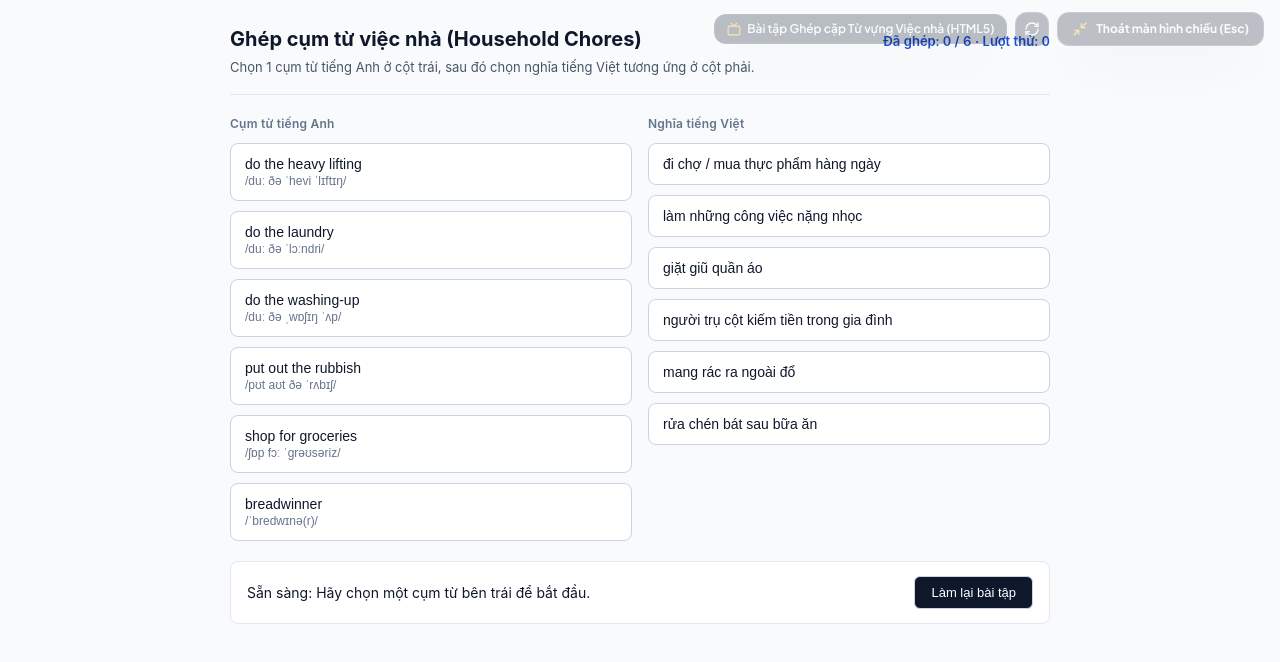
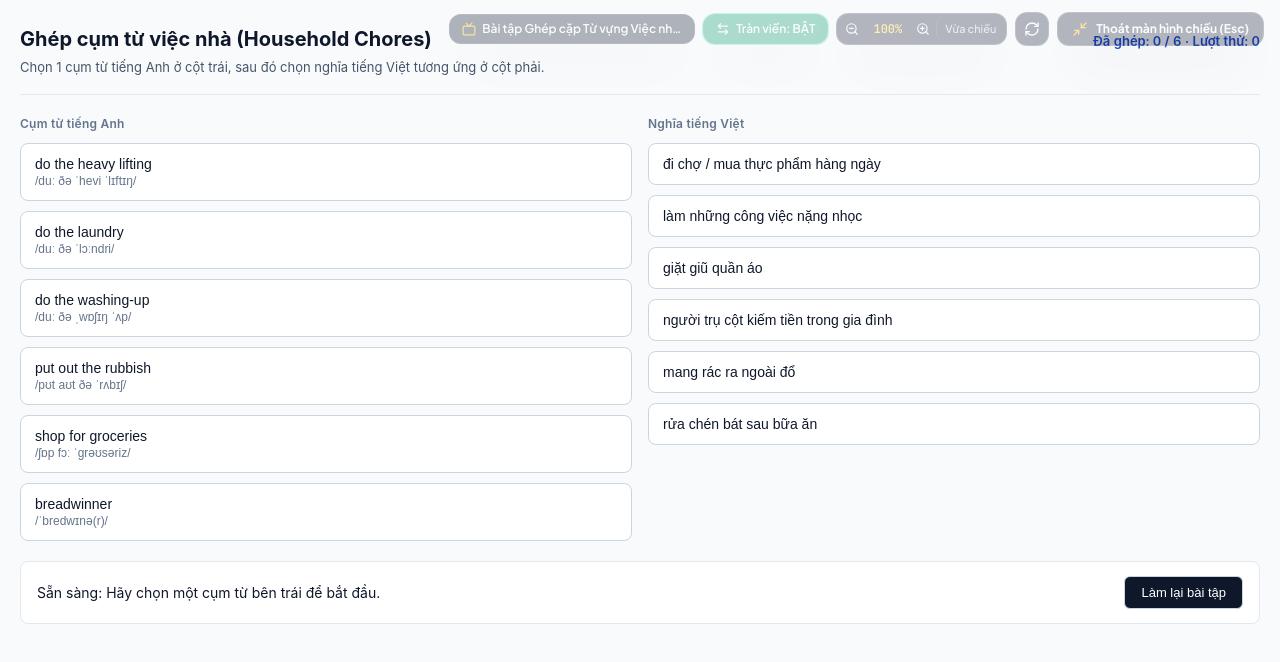
Before and after one commit to lechiphucqt-jpg/AcademiHub, a React (Vite) app: page / in a window 1280 px wide. Both pictures are taken after a click on the button "Toàn màn hình chiếu". Shown: the top 662 px of the page. Built offline with nearby package versions, Linux system fonts and the light colour scheme.

Commit message:
Add files via upload

```diff
--- a/src/components/InteractiveViewer.tsx
+++ b/src/components/InteractiveViewer.tsx
@@ -1,6 +1,7 @@
 import React, { useEffect, useMemo, useRef, useState } from 'react';
 import {
   AlertTriangle,
+  ArrowLeftRight,
   CheckCircle2,
   Code2,
   Download,
@@ -21,6 +22,8 @@ import {
   Tv,
   Upload,
   XCircle,
+  ZoomIn,
+  ZoomOut,
 } from 'lucide-react';
 import type { Book, DetailedContent, Lesson, QuizQuestion, SelectionPath, Unit } from '../types/academic';
 import { inspectHtmlCompatibility } from '../utils/htmlInspector';
@@ -69,6 +72,8 @@ export default function InteractiveViewer({
   const [iframeKey, setIframeKey] = useState(0);
   const [isFullscreen, setIsFullscreen] = useState(false);
   const [isPresentationMode, setIsPresentationMode] = useState(false);
+  const [presentationFitWidth, setPresentationFitWidth] = useState(true);
+  const [presentationZoom, setPresentationZoom] = useState(100);
   const [showAudit, setShowAudit] = useState(false);
   const [isOptimizing, setIsOptimizing] = useState(false);
 
@@ -223,6 +228,70 @@ export default function InteractiveViewer({
     return inspectHtmlCompatibility(draftHtml);
   }, [content.type, draftHtml]);
 
+  const presentationSrcDoc = useMemo(() => {
+    if (content.type !== 'interactive-html' || !draftHtml) return draftHtml;
+
+    const fitWidthCss = presentationFitWidth
+      ? `
+        /* Khắc phục khoảng trống 2 bên màn chiếu: Tự động tràn viền 100% */
+        html, body {
+          width: 100% !important;
+          max-width: 100% !important;
+          margin-left: 0 !important;
+          margin-right: 0 !important;
+          padding-left: 10px !important;
+          padding-right: 10px !important;
+          box-sizing: border-box !important;
+        }
+        body > div, body > main, body > section, body > article {
+          max-width: 100% !important;
+          width: 100% !important;
+          margin-left: 0 !important;
+          margin-right: 0 !important;
+        }
+        .container, .container-fluid, .wrapper, .page, .book-page,
+        [class*="max-w-"], [class*="container"],
+        div[style*="max-width"], section[style*="max-width"], main[style*="max-width"], article[style*="max-width"] {
+          max-width: 100% !important;
+          width: 100% !important;
+          margin-left: 0 !important;
+          margin-right: 0 !important;
+        }
+      `
+      : '';
+
+    const zoomCss = presentationZoom !== 100
+      ? `
+        body {
+          zoom: ${presentationZoom / 100} !important;
+          transform-origin: top center !important;
+        }
+        @supports not (zoom: 1) {
+          body {
+            transform: scale(${presentationZoom / 100});
+            transform-origin: top center;
+          }
+        }
+      `
+      : '';
+
+    if (!fitWidthCss && !zoomCss) return draftHtml;
+
+    const enhancerStyle = `
+      <style id="academic-presentation-fit-engine">
+        ${fitWidthCss}
+        ${zoomCss}
+      </style>
+    `;
+
+    if (draftHtml.includes('</head>')) {
+      return draftHtml.replace('</head>', `${enhancerStyle}\n</head>`);
+    } else if (draftHtml.includes('<body')) {
+      return draftHtml.replace('<body', `${enhancerStyle}\n<body`);
+    }
+    return `${enhancerStyle}\n${draftHtml}`;
+  }, [content.type, draftHtml, presentationFitWidth, presentationZoom]);
+
   const handleSaveHtml = () => {
     onUpdateContent(book.id, unit.id, lesson.id, content.id, {
       htmlContent: draftHtml,
@@ -312,11 +381,78 @@ export default function InteractiveViewer({
     return (
       <div className="fixed inset-0 z-[999999] w-screen h-screen bg-white dark:bg-slate-950 flex flex-col m-0 p-0 overflow-hidden select-none">
         {/* Floating presentation toolbar: faint by default, reveals smoothly on hover */}
-        <div className="absolute top-3 right-4 z-[1000000] flex items-center gap-2 opacity-30 hover:opacity-100 transition-opacity duration-200">
-          <span className="hidden md:inline-flex items-center gap-1.5 px-3 py-1.5 rounded-xl bg-slate-900/90 text-white text-xs font-semibold backdrop-blur-md shadow-2xl border border-white/10 pointer-events-none">
+        <div className="absolute top-3 right-4 z-[1000000] flex flex-wrap items-center gap-2 opacity-35 hover:opacity-100 transition-opacity duration-200">
+          <span className="hidden lg:inline-flex items-center gap-1.5 px-3 py-1.5 rounded-xl bg-slate-900/90 text-white text-xs font-semibold backdrop-blur-md shadow-2xl border border-white/10 pointer-events-none">
             <Tv className="w-3.5 h-3.5 text-amber-400" />
-            <span className="truncate max-w-xs">{content.title}</span>
+            <span className="truncate max-w-[200px]">{content.title}</span>
           </span>
+
+          {content.type === 'interactive-html' && (
+            <>
+              {/* Nút Tràn viền 100% (Fit Width) */}
+              <button
+                type="button"
+                onClick={() => {
+                  const next = !presentationFitWidth;
+                  setPresentationFitWidth(next);
+                  onNotify(
+                    next
+                      ? 'Đã BẬT chế độ Tràn viền: Trang sách sẽ tự động giãn đầy 100% bề ngang màn chiếu.'
+                      : 'Đã TẮT chế độ Tràn viền: Trang sách hiển thị theo tỷ lệ gốc.',
+                    'info'
+                  );
+                }}
+                title={presentationFitWidth ? 'Đang BẬT tràn viền 100% (Click để chuyển về khung gốc)' : 'Bật tràn viền 100% để lấp đầy 2 bên'}
+                className={`inline-flex items-center gap-1.5 px-3 py-1.5 rounded-xl text-xs font-semibold backdrop-blur-md shadow-2xl border transition-all cursor-pointer ${
+                  presentationFitWidth
+                    ? 'bg-emerald-600/90 hover:bg-emerald-600 text-white border-emerald-400/40 ring-1 ring-emerald-400/50'
+                    : 'bg-slate-900/85 hover:bg-slate-900 text-slate-300 border-white/20'
+                }`}
+              >
+                <ArrowLeftRight className="w-3.5 h-3.5" />
+                <span>{presentationFitWidth ? 'Tràn viền: BẬT' : 'Tràn viền: TẮT'}</span>
+              </button>
+
+              {/* Bộ điều khiển Phóng to / Thu nhỏ Zoom */}
+              <div className="flex items-center rounded-xl bg-slate-900/85 backdrop-blur-md shadow-2xl border border-white/20 p-0.5 text-xs text-white">
+                <button
+                  type="button"
+                  onClick={() => setPresentationZoom((z) => Math.max(70, z - 15))}
+                  title="Thu nhỏ tỷ lệ sách (A-)"
+                  className="p-1.5 hover:bg-white/10 rounded-lg cursor-pointer transition-colors"
+                >
+                  <ZoomOut className="w-3.5 h-3.5" />
+                </button>
+                <button
+                  type="button"
+                  onClick={() => setPresentationZoom(100)}
+                  title="Đặt lại mức phóng to chuẩn 100%"
+                  className="px-2 py-1 font-mono font-bold hover:bg-white/10 rounded-md cursor-pointer text-amber-300 tabular-nums"
+                >
+                  {presentationZoom}%
+                </button>
+                <button
+                  type="button"
+                  onClick={() => setPresentationZoom((z) => Math.min(220, z + 15))}
+                  title="Phóng to tỷ lệ sách (A+)"
+                  className="p-1.5 hover:bg-white/10 rounded-lg cursor-pointer transition-colors"
+                >
+                  <ZoomIn className="w-3.5 h-3.5" />
+                </button>
+                <button
+                  type="button"
+                  onClick={() => setPresentationZoom(presentationZoom === 135 ? 100 : 135)}
+                  title="Phóng to 135% vừa vặn cho máy chiếu"
+                  className={`px-2 py-1 text-[11px] font-medium rounded-md cursor-pointer border-l border-white/10 transition-colors ${
+                    presentationZoom === 135 ? 'text-amber-300 font-bold bg-white/10' : 'text-slate-300 hover:bg-white/10'
+                  }`}
+                >
+                  {presentationZoom === 135 ? 'Chuẩn' : 'Vừa chiếu'}
+                </button>
+              </div>
+            </>
+          )}
+
           <button
             type="button"
             onClick={() => setIframeKey((k) => k + 1)}
@@ -340,9 +476,9 @@ export default function InteractiveViewer({
         <div className="w-full h-full flex-1 flex flex-col m-0 p-0 overflow-hidden bg-white">
           {content.type === 'interactive-html' && (
             <iframe
-              key={`presentation-${iframeKey}`}
+              key={`presentation-${iframeKey}-${presentationFitWidth}-${presentationZoom}`}
               title={`Toàn màn hình chiếu: ${content.title}`}
-              srcDoc={draftHtml}
+              srcDoc={presentationSrcDoc}
               sandbox="allow-scripts allow-forms allow-modals"
               className="w-full h-full flex-1 border-0 m-0 p-0 block bg-white"
             />
```
